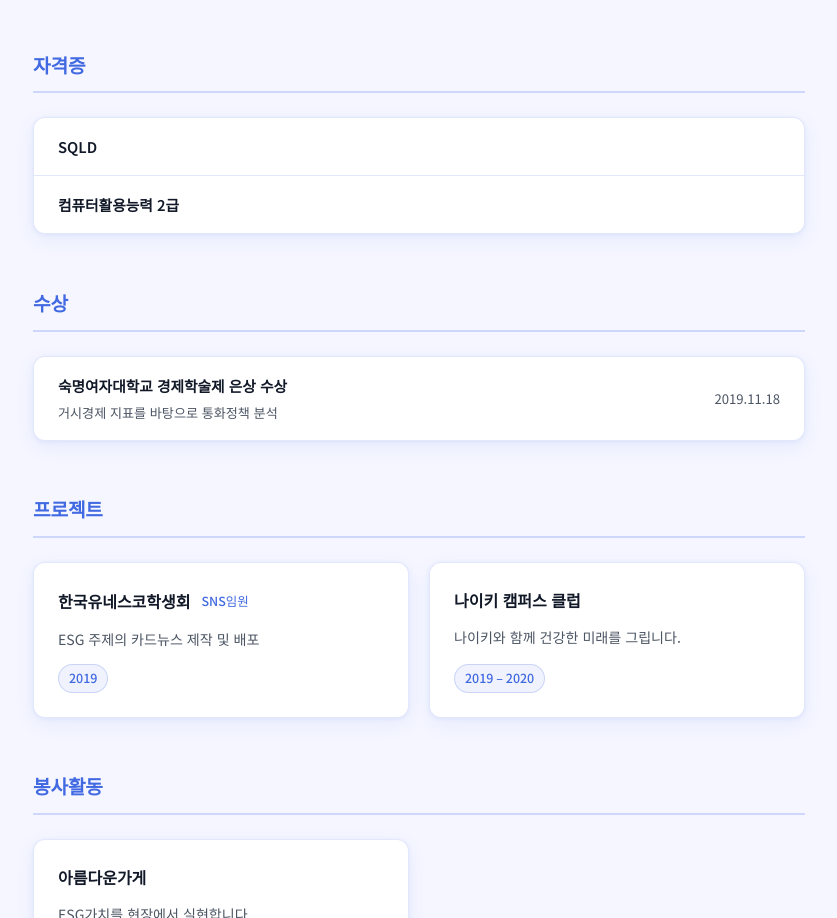
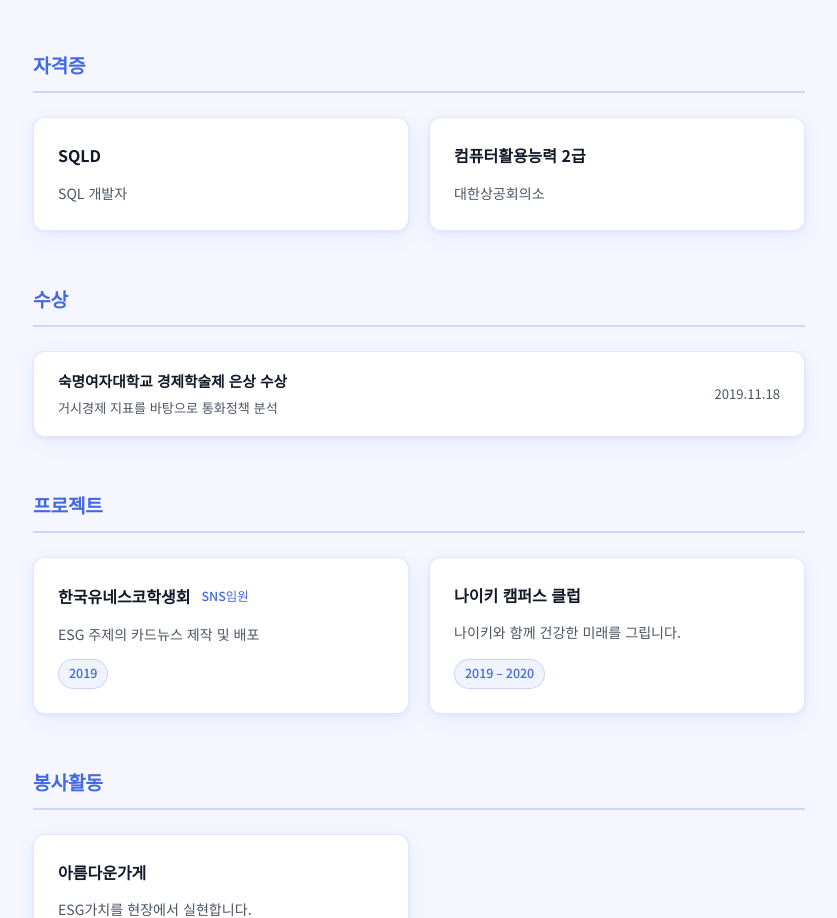
Before and after one commit to alicelimti/resume, a plain HTML site: page index.html in a window 1280 px wide. Shown: the part 1092-2010 px from the top of the page, without its empty margins (221-1058 px from the left). Drawn offline with Linux system fonts and the light colour scheme; files that its build step writes are made by us from their sources; files whose address does not match are found by name.

Commit message:
Deploy: license cards horizontal layout

```diff
--- a/index.html
+++ b/index.html
@@ -107,14 +107,16 @@
     <!-- LICENSE -->
     <section class="section">
       <h2 class="section-title">자격증</h2>
-      <ul class="cert-list">
-        <li>
-          <span class="cert-name">SQLD</span>
-        </li>
-        <li>
-          <span class="cert-name">컴퓨터활용능력 2급</span>
-        </li>
-      </ul>
+      <div class="projects-grid">
+        <div class="project-card">
+          <h3>SQLD</h3>
+          <p>SQL 개발자</p>
+        </div>
+        <div class="project-card">
+          <h3>컴퓨터활용능력 2급</h3>
+          <p>대한상공회의소</p>
+        </div>
+      </div>
     </section>
 
     <!-- AWARDS -->
```
